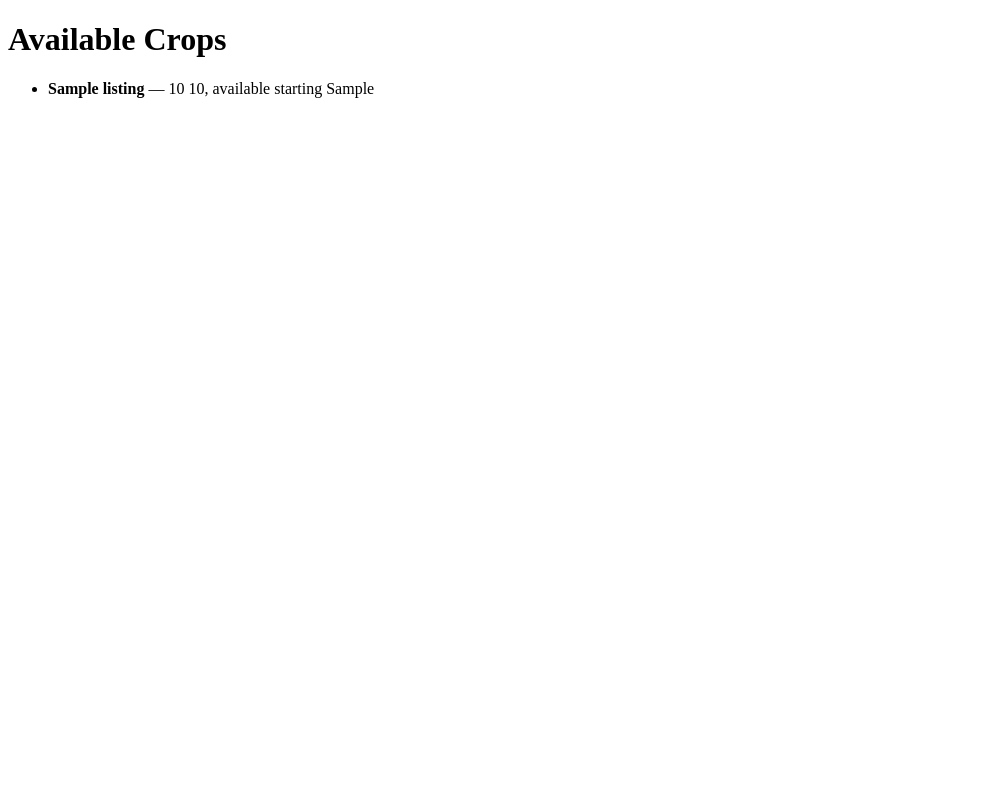
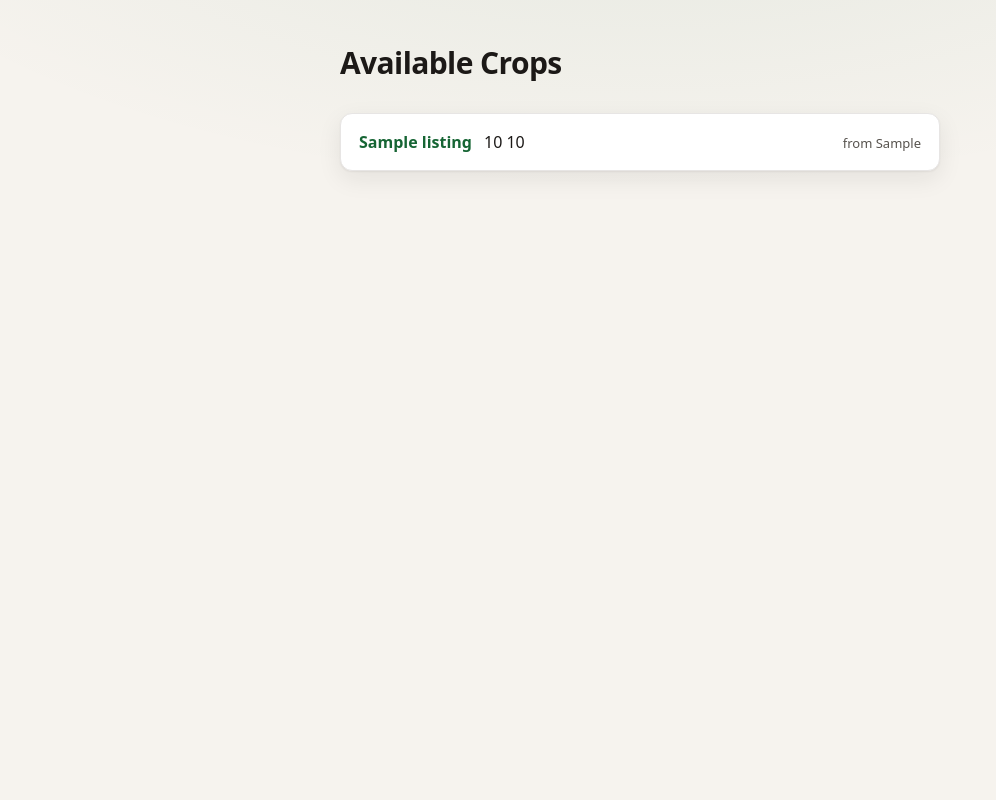
Before and after one commit to tetrahemihexahedron/TeamChile, a Django app: template chile/templates/test.html in a window 1280 px wide. Shown: the whole page, without its empty margins (0-996 px from the left). Run offline with Django 5.2, Linux system fonts and the light colour scheme; the template is opened without the code that fills it: most values are stand-ins (such as "Sample title", 1, 10 or a date in 2020).

Commit message:
Add some styling

```diff
--- a/chile/chile/settings.py
+++ b/chile/chile/settings.py
@@ -121,3 +121,4 @@ USE_TZ = True
 # https://docs.djangoproject.com/en/6.0/howto/static-files/
 
 STATIC_URL = "static/"
+STATICFILES_DIRS = [BASE_DIR / "static"]
--- /dev/null
+++ b/chile/static/style.css
@@ -0,0 +1,107 @@
+/* Future listings — clean, readable layout */
+
+:root {
+  --bg: #f6f3ee;
+  --surface: #ffffff;
+  --text: #1c1917;
+  --muted: #57534e;
+  --accent: #166534;
+  --accent-soft: #dcfce7;
+  --border: #e7e5e4;
+  --shadow: 0 1px 2px rgb(28 25 23 / 0.06), 0 8px 24px rgb(28 25 23 / 0.08);
+  --radius: 12px;
+  --font: ui-sans-serif, system-ui, -apple-system, "Segoe UI", Roboto, "Helvetica Neue", Arial, sans-serif;
+}
+
+*,
+*::before,
+*::after {
+  box-sizing: border-box;
+}
+
+body {
+  margin: 0;
+  min-height: 100vh;
+  font-family: var(--font);
+  font-size: 1rem;
+  line-height: 1.5;
+  color: var(--text);
+  background: var(--bg);
+  background-image: radial-gradient(ellipse 120% 80% at 50% -20%, rgb(22 101 52 / 0.08), transparent 55%);
+}
+
+.page {
+  max-width: 40rem;
+  margin: 0 auto;
+  padding: 2.5rem 1.25rem 3rem;
+}
+
+.header {
+  margin-bottom: 1.75rem;
+}
+
+.header h1 {
+  margin: 0 0 0.35rem;
+  font-size: clamp(1.5rem, 4vw, 1.875rem);
+  font-weight: 700;
+  letter-spacing: -0.02em;
+  color: var(--text);
+}
+
+.header p {
+  margin: 0;
+  font-size: 0.9375rem;
+  color: var(--muted);
+}
+
+.listing-list {
+  list-style: none;
+  margin: 0;
+  padding: 0;
+  display: flex;
+  flex-direction: column;
+  gap: 0.75rem;
+}
+
+.listing-item {
+  display: flex;
+  flex-wrap: wrap;
+  align-items: baseline;
+  gap: 0.5rem 0.75rem;
+  padding: 1rem 1.125rem;
+  background: var(--surface);
+  border: 1px solid var(--border);
+  border-radius: var(--radius);
+  box-shadow: var(--shadow);
+}
+
+.listing-item strong {
+  font-weight: 600;
+  color: var(--accent);
+}
+
+.listing-meta {
+  flex: 1 1 auto;
+  min-width: 0;
+  color: var(--text);
+}
+
+.listing-meta .qty {
+  font-variant-numeric: tabular-nums;
+}
+
+.listing-date {
+  font-size: 0.8125rem;
+  color: var(--muted);
+  white-space: nowrap;
+}
+
+.empty-state {
+  margin: 0;
+  padding: 1.5rem 1.25rem;
+  text-align: center;
+  color: var(--muted);
+  background: var(--surface);
+  border: 1px dashed var(--border);
+  border-radius: var(--radius);
+}
--- a/chile/templates/test.html
+++ b/chile/templates/test.html
@@ -1,24 +1,33 @@
+{% load static %}
 <!doctype html>
 <html lang="en">
   <head>
     <meta charset="utf-8" />
     <meta name="viewport" content="width=device-width, initial-scale=1" />
     <title>Available Crops</title>
+    <link rel="stylesheet" href="{% static 'style.css' %}" />
   </head>
   <body>
+    <div class="page">
+      <header class="header">
         <h1>Available Crops</h1>
+      </header>
 
       {% if listings %}
-      <ul>
+        <ul class="listing-list">
           {% for listing in listings %}
-          <li>
-            <strong>{{ listing.crop_name }}</strong> —
-            {{ listing.quantity_available }} {{ listing.quantity_unit }}, available starting {{ listing.availability_start }}
+            <li class="listing-item">
+              <strong>{{ listing.crop_name }}</strong>
+              <span class="listing-meta">
+                <span class="qty">{{ listing.quantity_available }} {{ listing.quantity_unit }}</span>
+              </span>
+              <span class="listing-date">from {{ listing.availability_start }}</span>
             </li>
           {% endfor %}
         </ul>
       {% else %}
-      <p>No matching listings.</p>
+        <p class="empty-state">No matching listings.</p>
       {% endif %}
+    </div>
   </body>
 </html>
```
Lines whose indentation alone changed are shown as unchanged.
